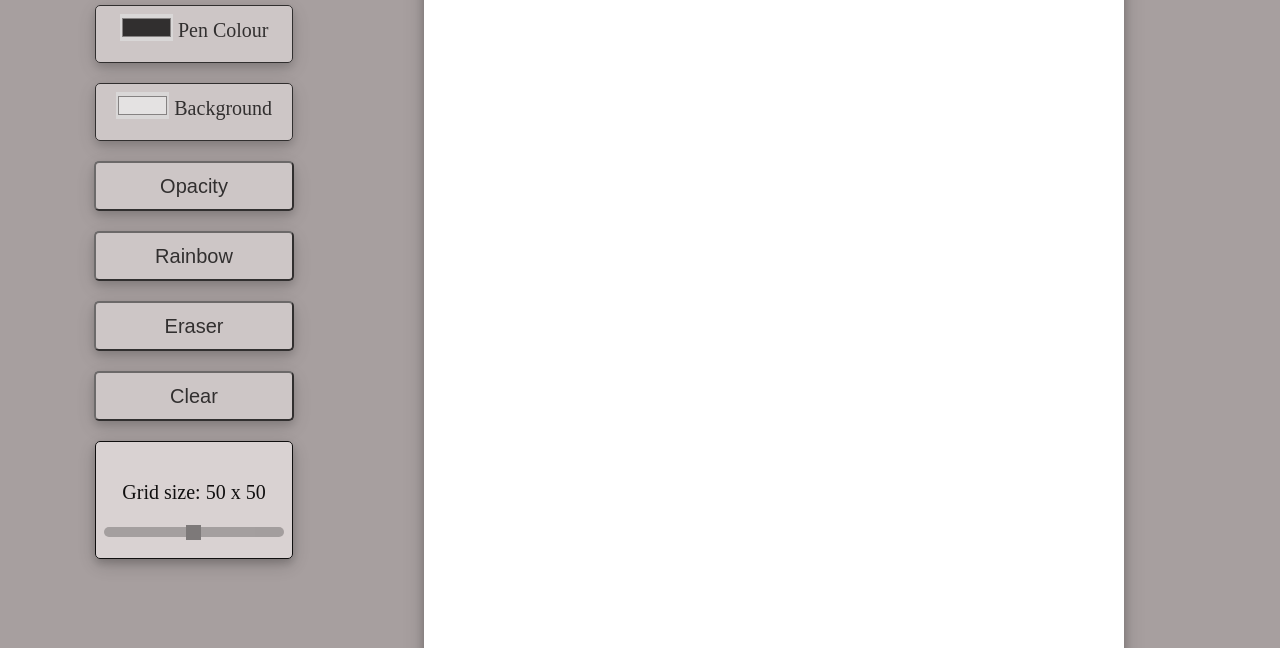
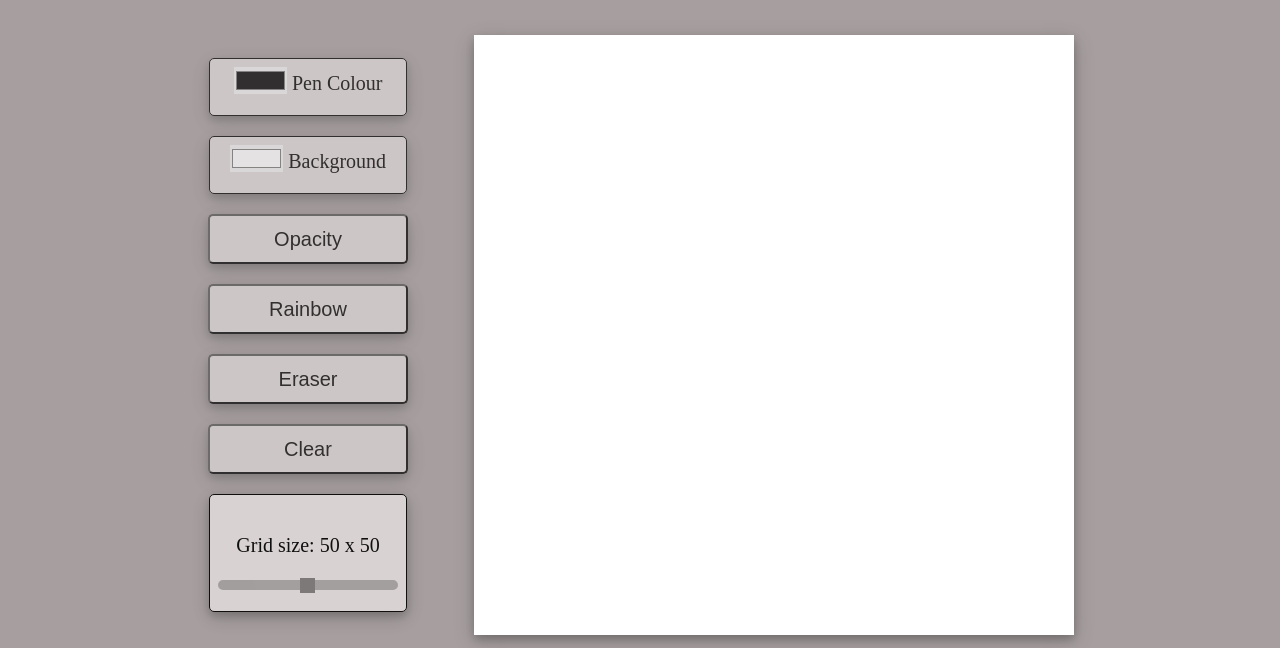
Before and after one commit to FreemindNation/etch-a-sketch, a plain HTML site: page index.html in a window 1280 px wide. Shown: the part 88-736 px from the top of the page. Drawn offline with Linux system fonts and the light colour scheme.

Commit message:
Edit index.html and style.css rearrange divs around to improve flexbox display between line 14 and 35 of index.html. change grid width and height in style.css

```diff
--- a/index.html
+++ b/index.html
@@ -11,6 +11,8 @@
 </head>
 <body>
     <div class="main-container">
+        <h1>Etch-A-Sketch</h1>
+        <div class="etch-a-sketch">
             <div class="buttons">
                 <div id="pen">
                     <input id="pen-color" type="color" value="#000000">
@@ -29,8 +31,6 @@
                     <input type="range" min="1" max="100" value="50" class="ranger" id="grid-range">
                 </div>
             </div>
-        <div class="etch-a-sketch">
-            <h1>Etch-A-Sketch</h1>
             <div class="container"></div>
         </div>
     </div>
--- a/style.css
+++ b/style.css
@@ -21,8 +21,8 @@ body {
     gap: 0;
     margin: 0;
     padding: 0;
-    height: 700px;
-    width: 700px;
+    height: 600px;
+    width: 600px;
     background-color: #ffffff;
     box-sizing: border-box;
     box-shadow: 0 4px 8px 0 rgba(0, 0, 0, 0.2), 0 6px 20px 0 rgba(0, 0, 0, 0.188);
@@ -67,17 +67,17 @@ button {
 
 .main-container {
     display: flex;
+    flex-direction: column;
     justify-content: flex-start;
     align-items: center;
-    gap: 8em;
+    gap: 2em;
 }
 
 .etch-a-sketch {
     display: flex;
-    flex-direction: column;
     justify-content: flex-start;
     align-items: center;
-    margin-right: 4em;
+    gap: 4em;
 }
 
 footer {
```
Lines whose indentation alone changed are shown as unchanged.
